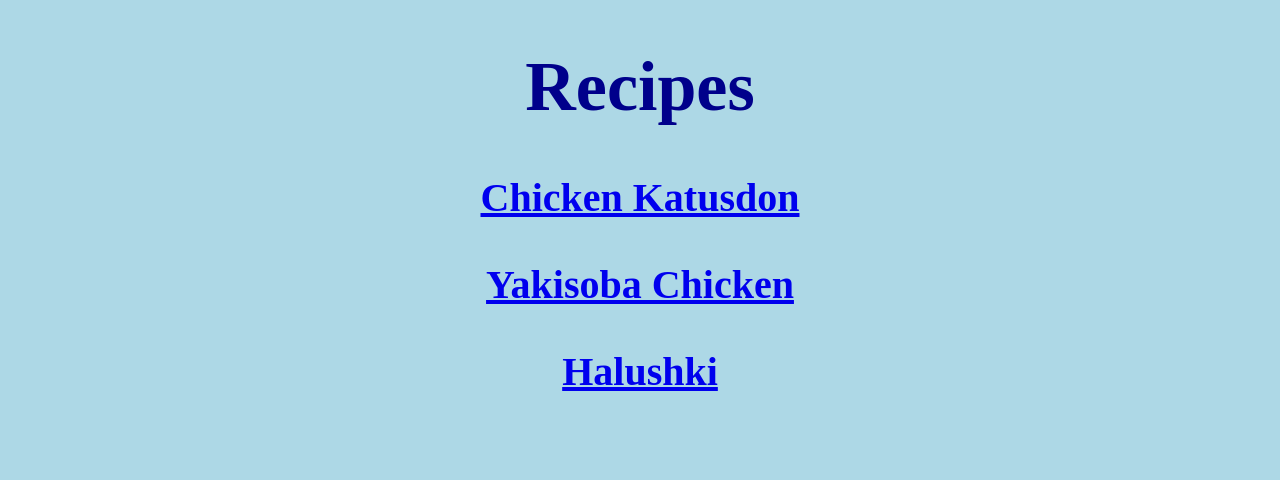
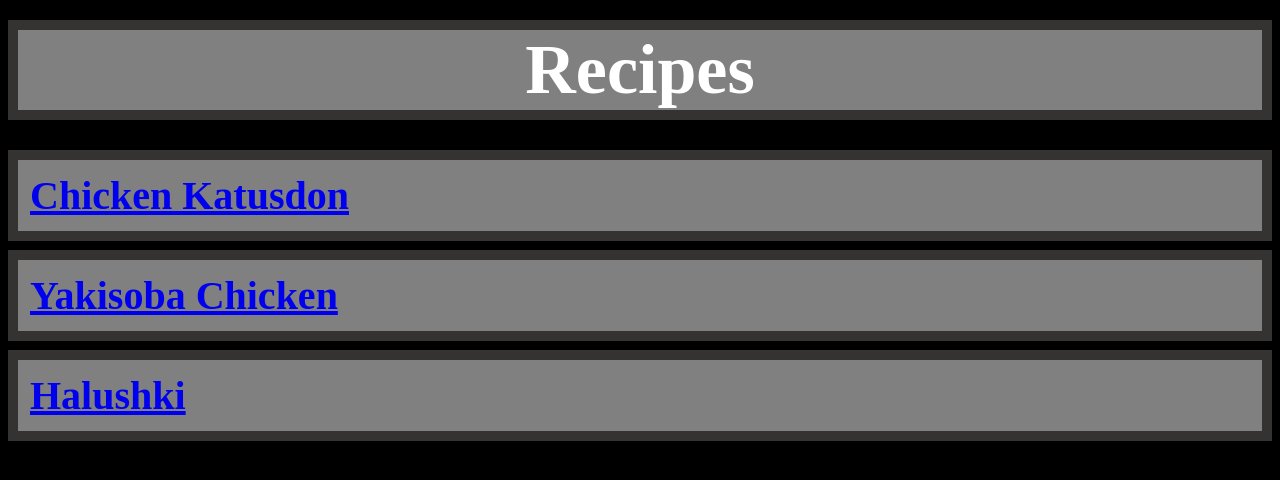
Before and after one commit to SimonMai6/recipes, a plain HTML site: page index.html in a window 1280 px wide. Drawn offline with Linux system fonts and the light colour scheme.

Commit message:
Add padding, border, and margin in css file
Made the styling of the webpage a bit more stylish.
Created borders around the header and then links.
Changed the color of the background and added padding
within the classes. Margins were also created to make space
in-between the title and the links.

```diff
--- a/style.css
+++ b/style.css
@@ -1,16 +1,26 @@
 body {
-    background-color:lightblue;
+    font-family:"Times New Roman", sans-serif, Courier;
+    background-color:rgb(0, 0, 0);
 }
 
 .recipe-head {
-    font-family:"Times New Roman", sans-serif, Courier;
     text-align:center;
-    color:darkblue;
+    color:white;
     font-size: 70px;
+
+    margin: 20px 0px 30px;
+    background-color: grey;
+    border: 10px solid rgb(53, 50, 50)
+
 }
 
 .recipe-links {
-    text-align: center;
+    text-align: left;
     font-weight:bold;
     font-size: 40px;
+
+    padding: 12px;
+    background-color: grey;
+    margin: 9px 0px;
+    border: 10px solid rgb(53, 50, 50)
 }
```
